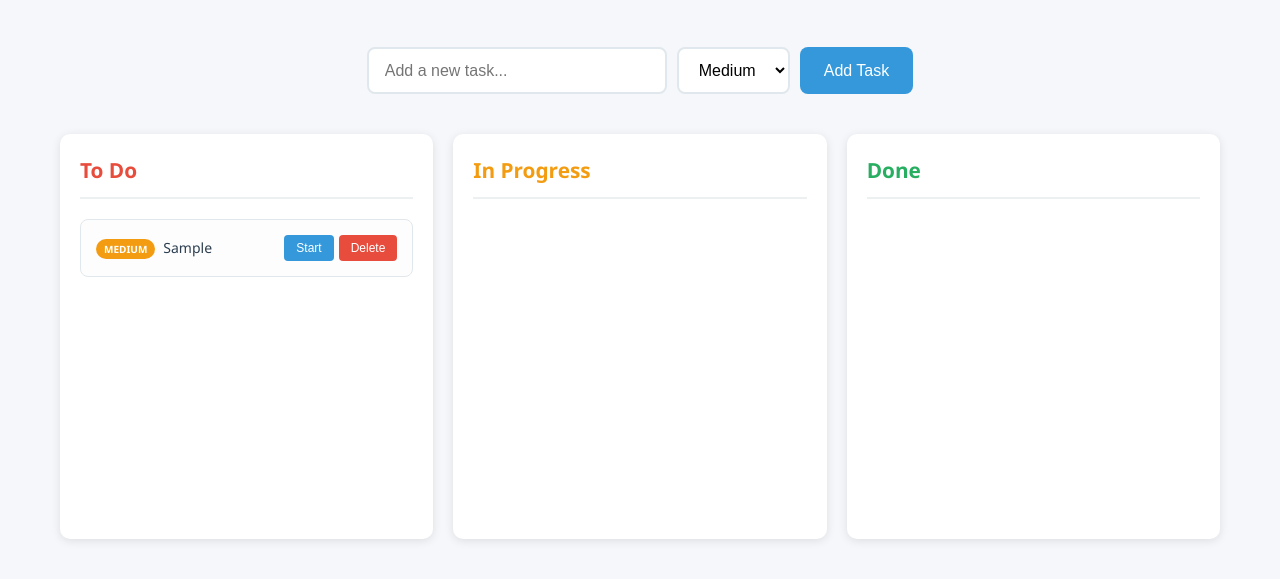
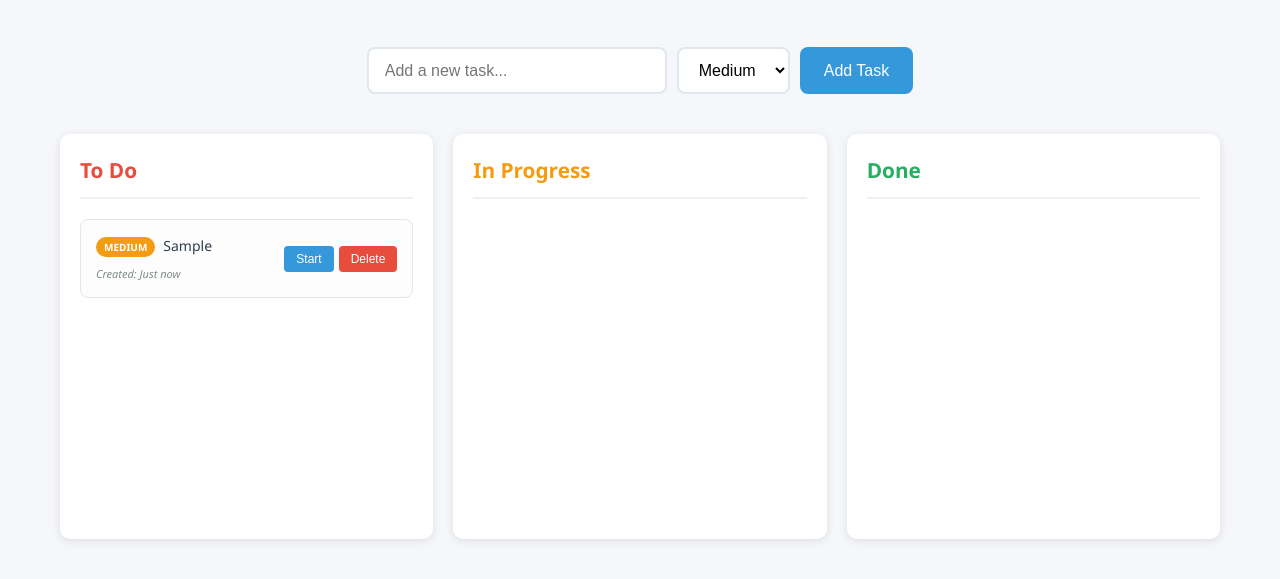
Before and after one commit to WilliamAndersonux/TaskFlow, a plain HTML site: page index.html in a window 1280 px wide. Both pictures are taken after typing "Sample" into the empty fields and a click on the button "Add Task". Shown: the part 145-724 px from the top of the page. Drawn offline with Linux system fonts and the light colour scheme.

Commit message:
add task timestamps and improve layout

```diff
--- a/script.js
+++ b/script.js
@@ -82,10 +82,14 @@ class TaskFlow {
         const taskDiv = document.createElement('div');
         taskDiv.className = 'task-item';
         const priorityBadge = task.priority ? `<span class="priority-badge priority-${task.priority}">${task.priority}</span>` : '';
+        const createdTime = this.formatTime(task.createdAt);
 
         taskDiv.innerHTML = `
             <div class="task-content">
-                <span class="task-text">${priorityBadge}${task.text}</span>
+                <div class="task-main">
+                    <span class="task-text">${priorityBadge}${task.text}</span>
+                    <span class="task-timestamp">Created: ${createdTime}</span>
+                </div>
                 <div class="task-actions">
                     ${task.status === 'todo' ? '<button onclick="app.moveTask(' + task.id + ', \'inprogress\')">Start</button>' : ''}
                     ${task.status === 'inprogress' ? '<button onclick="app.moveTask(' + task.id + ', \'done\')">Complete</button>' : ''}
@@ -95,6 +99,23 @@ class TaskFlow {
             </div>
         `;
         return taskDiv;
+    }
+
+    formatTime(isoString) {
+        if (!isoString) return 'Unknown';
+        const date = new Date(isoString);
+        const now = new Date();
+        const diffInHours = (now - date) / (1000 * 60 * 60);
+
+        if (diffInHours < 1) {
+            return 'Just now';
+        } else if (diffInHours < 24) {
+            return `${Math.floor(diffInHours)}h ago`;
+        } else if (diffInHours < 24 * 7) {
+            return `${Math.floor(diffInHours / 24)}d ago`;
+        } else {
+            return date.toLocaleDateString();
+        }
     }
 
     moveTask(taskId, newStatus) {
--- a/style.css
+++ b/style.css
@@ -140,20 +140,35 @@ header p {
 .task-content {
     display: flex;
     justify-content: space-between;
-    align-items: center;
+    align-items: flex-start;
+}
+
+.task-main {
+    flex: 1;
+    display: flex;
+    flex-direction: column;
+    gap: 5px;
 }
 
 .task-text {
-    flex: 1;
     font-size: 14px;
     color: #2c3e50;
     word-wrap: break-word;
+    margin-bottom: 2px;
+}
+
+.task-timestamp {
+    font-size: 11px;
+    color: #7f8c8d;
+    font-style: italic;
 }
 
 .task-actions {
     display: flex;
     gap: 5px;
     margin-left: 10px;
+    flex-shrink: 0;
+    align-self: center;
 }
 
 .task-actions button {
```
